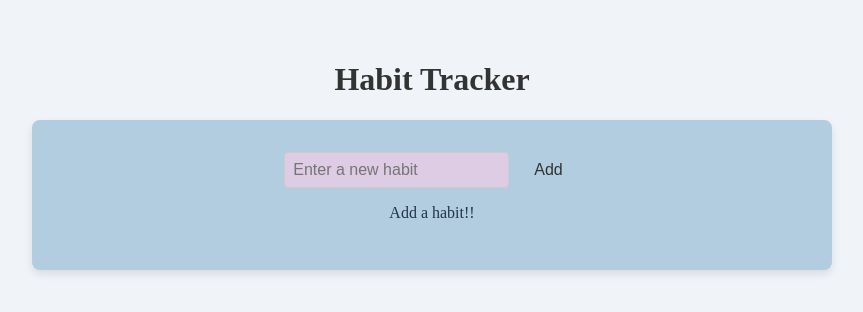
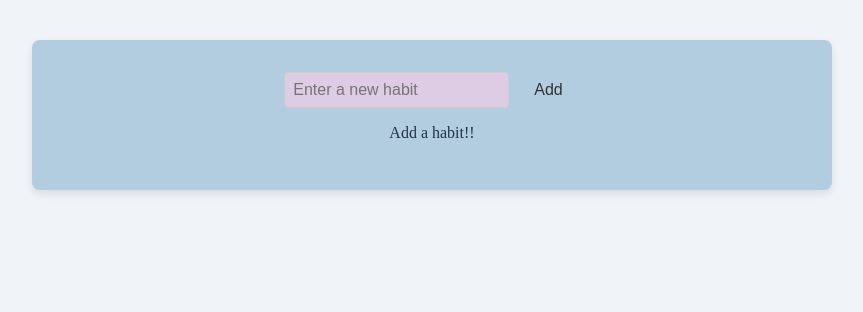
Before and after one commit to rigelle-cruz/habit-tracker, a React (Vite) app: page / in a window 1280 px wide. Shown: the top 312 px of the page, without its empty margins (208-1071 px from the left). Built offline with nearby package versions, Linux system fonts and the light colour scheme.

Commit message:
update App.tsx

```diff
--- a/src/App.tsx
+++ b/src/App.tsx
@@ -1,15 +1,14 @@
-import './App.css';
-import HabitList from './components/HabitList';
+import './App.css'
+import HabitList from './components/HabitList'
 
 function App() {
   return (
     <div className="App">
       <header className="App-header">
-        <h1>Habit Tracker</h1>
         <HabitList />
       </header>
     </div>
-  );
+  )
 }
 
-export default App;
+export default App
```
